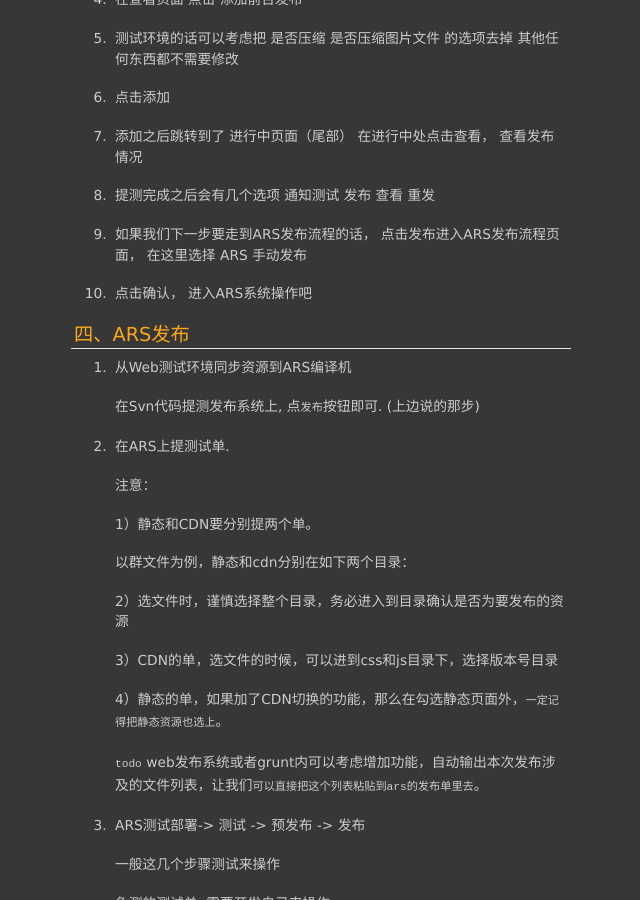
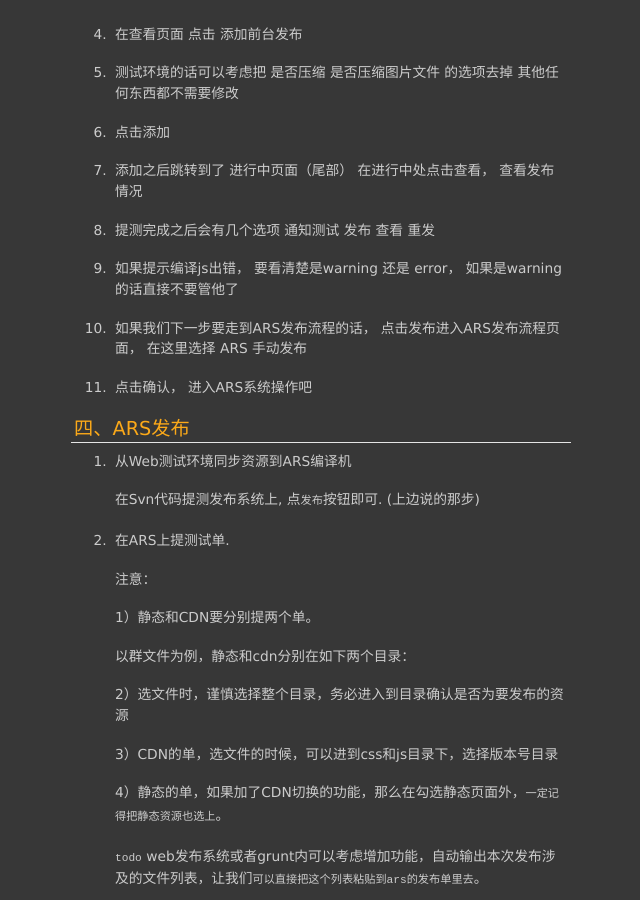
Before and after one commit to materliu/materliu.github.io, a Jekyll site: the page built from all/tencent/_posts/2014-04-10-qun-file-project-README.md, in a window 1280 px wide and 900 px high, scrolled down 9483 px. Shown: the whole window, without its empty margins (234-874 px from the left). Built offline with Jekyll 4.4.1, drawn with Linux system fonts in a browser that asks for light colours; Markdown is read by kramdown in place of the engine named in the settings.

Commit message:
添加群同学写的发布须知

````diff
--- a/all/tencent/_posts/2014-04-10-qun-file-project-README.md
+++ b/all/tencent/_posts/2014-04-10-qun-file-project-README.md
@@ -405,6 +405,8 @@
 grunt ct:o
 ```
 
+群的同学写了一篇相关文章可以参考[访问](http://blog.server.com/generator-imweb-docs/index.html)
+
 #### 注意点
 
 #####1. 编译前, 请 **务必保证** 本地的: `src目录`, `proj-task目录`, `Gruntfile.js`是干净的, 符合预期的!
@@ -474,6 +476,8 @@
 7. 添加之后跳转到了 进行中页面（尾部）  在进行中处点击查看， 查看发布情况
 
 8. 提测完成之后会有几个选项  通知测试  发布  查看  重发
+
+9. 如果提示编译js出错， 要看清楚是warning 还是 error， 如果是warning的话直接不要管他了
 
 9. 如果我们下一步要走到ARS发布流程的话， 点击发布进入ARS发布流程页面， 在这里选择 ARS 手动发布
 
````
